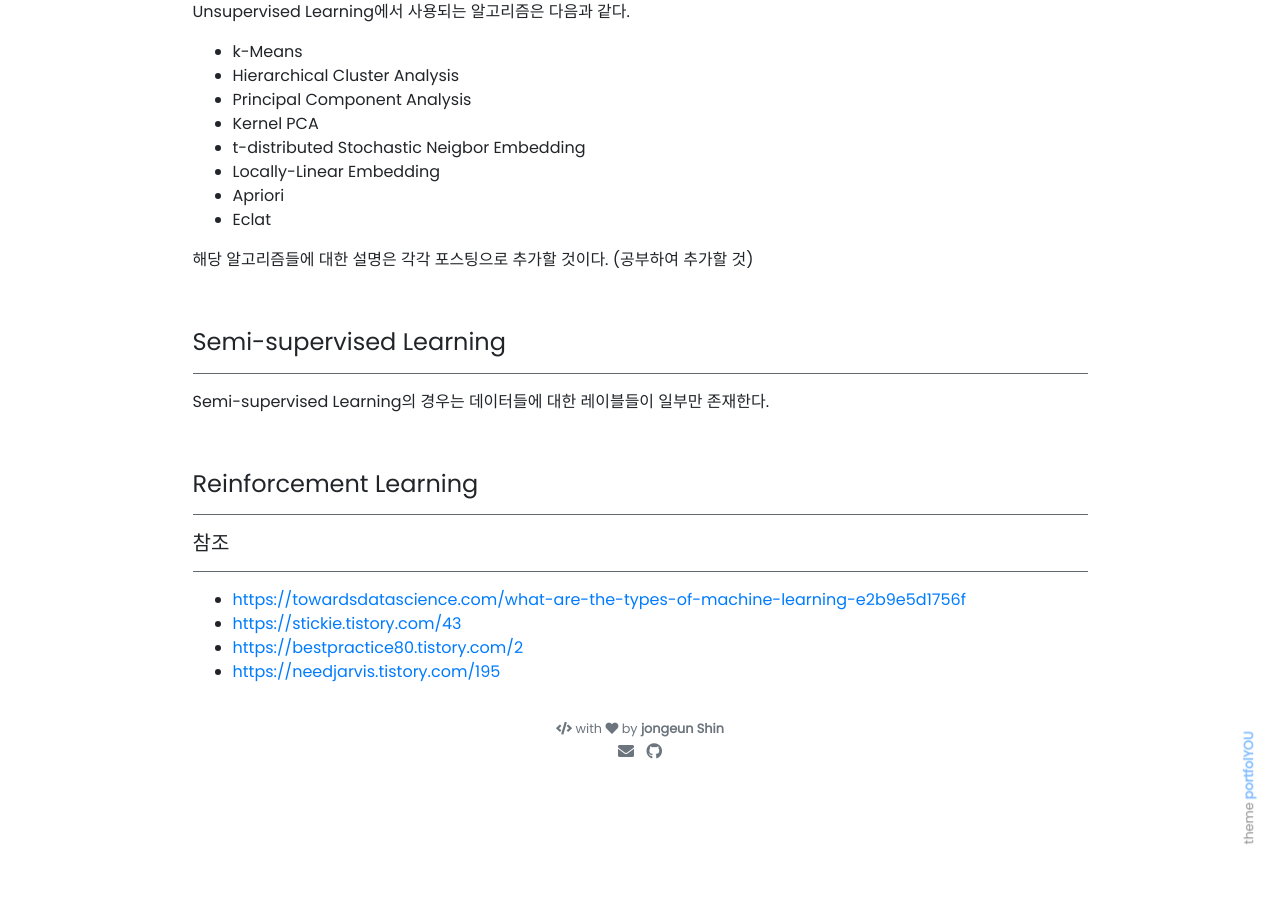
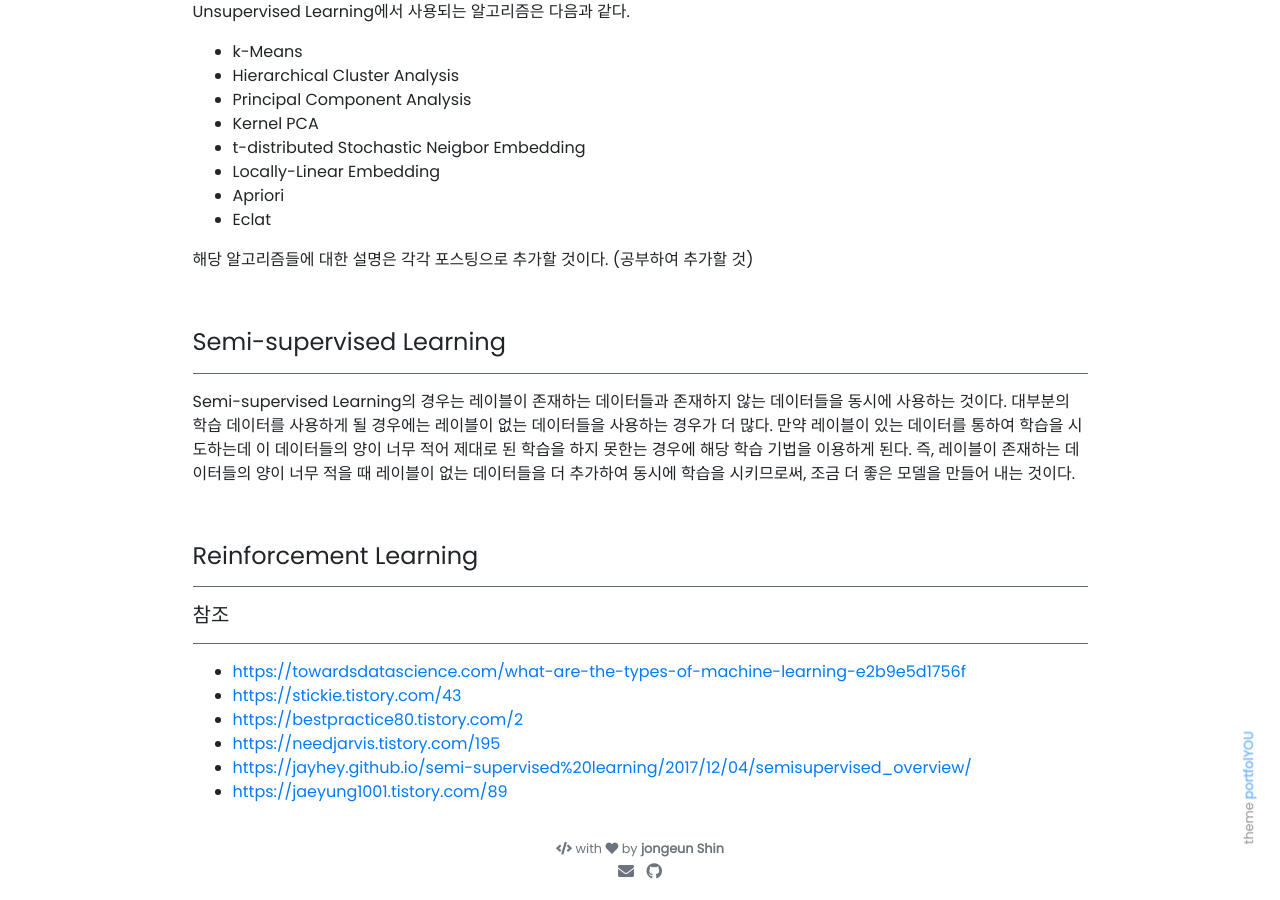
Before and after one commit to jongeunShin95/jongeunshin95.github.io, a Jekyll site: the page built from _posts/2020-04-09-types-of-machine-learning.md, in a window 1280 px wide and 900 px high, scrolled down 2221 px. Built offline with Jekyll 4.4.1, drawn with Linux system fonts in a browser that asks for light colours; nearby versions of some CDN libraries; our own code applies the rules of GitHub Pages for plain Markdown files; comment, search, counter and statistics services are not loaded.

Commit message:
add types of machine learning - semi-supervised learning

```diff
--- a/_posts/2020-04-09-types-of-machine-learning.md
+++ b/_posts/2020-04-09-types-of-machine-learning.md
@@ -70,8 +70,7 @@ Unsupervised Learning에서 사용되는 알고리즘은 다음과 같다.
 
 ---
 
-Semi-supervised Learning의 경우는 데이터들에 대한 레이블들이 일부만 존재한다.
-
+Semi-supervised Learning의 경우는 레이블이 존재하는 데이터들과 존재하지 않는 데이터들을 동시에 사용하는 것이다. 대부분의 학습 데이터를 사용하게 될 경우에는 레이블이 없는 데이터들을 사용하는 경우가 더 많다. 만약 레이블이 있는 데이터를 통하여 학습을 시도하는데 이 데이터들의 양이 너무 적어 제대로 된 학습을 하지 못한는 경우에 해당 학습 기법을 이용하게 된다. 즉, 레이블이 존재하는 데이터들의 양이 너무 적을 때 레이블이 없는 데이터들을 더 추가하여 동시에 학습을 시키므로써, 조금 더 좋은 모델을 만들어 내는 것이다.
 
 <br>
 
@@ -87,3 +86,5 @@ Semi-supervised Learning의 경우는 데이터들에 대한 레이블들이 일
 * [https://stickie.tistory.com/43](https://stickie.tistory.com/43)
 * [https://bestpractice80.tistory.com/2](https://bestpractice80.tistory.com/2)
 * [https://needjarvis.tistory.com/195](https://needjarvis.tistory.com/195)
+* [https://jayhey.github.io/semi-supervised%20learning/2017/12/04/semisupervised_overview/](https://jayhey.github.io/semi-supervised%20learning/2017/12/04/semisupervised_overview/)
+* [https://jaeyung1001.tistory.com/89](https://jaeyung1001.tistory.com/89)
```
